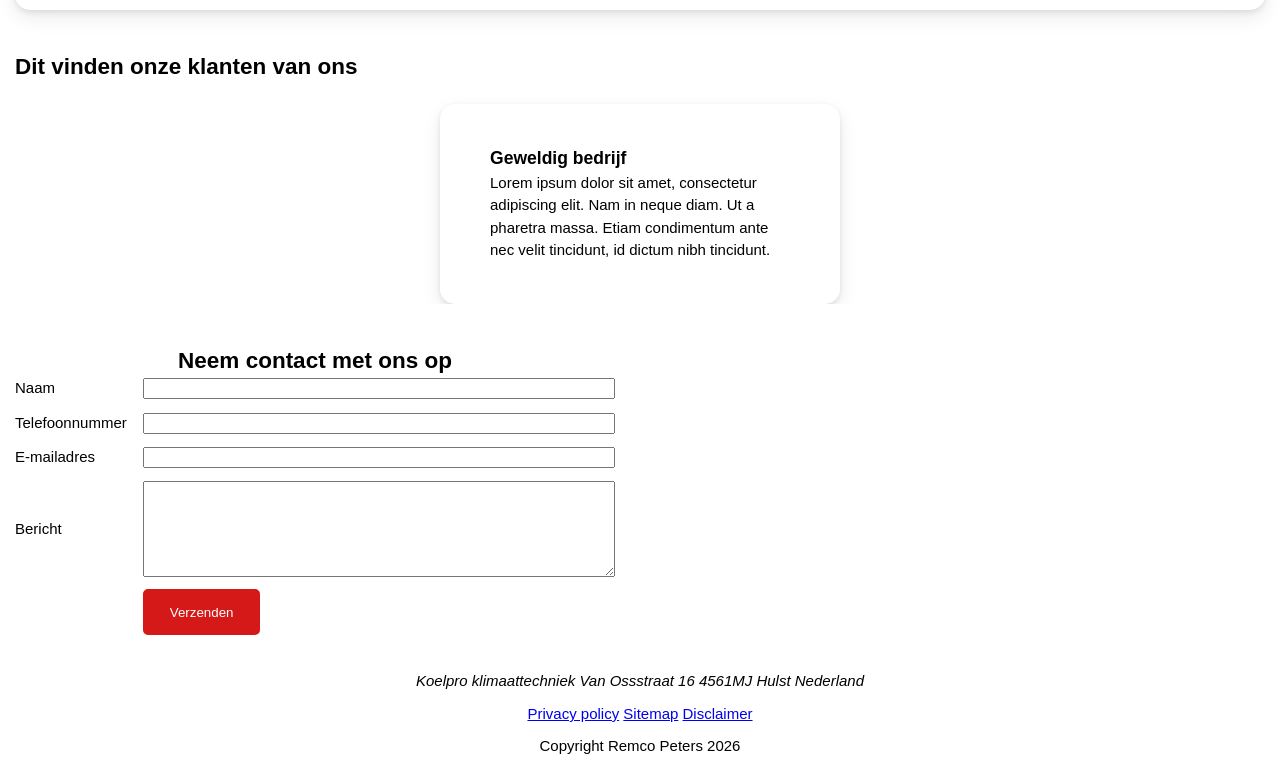
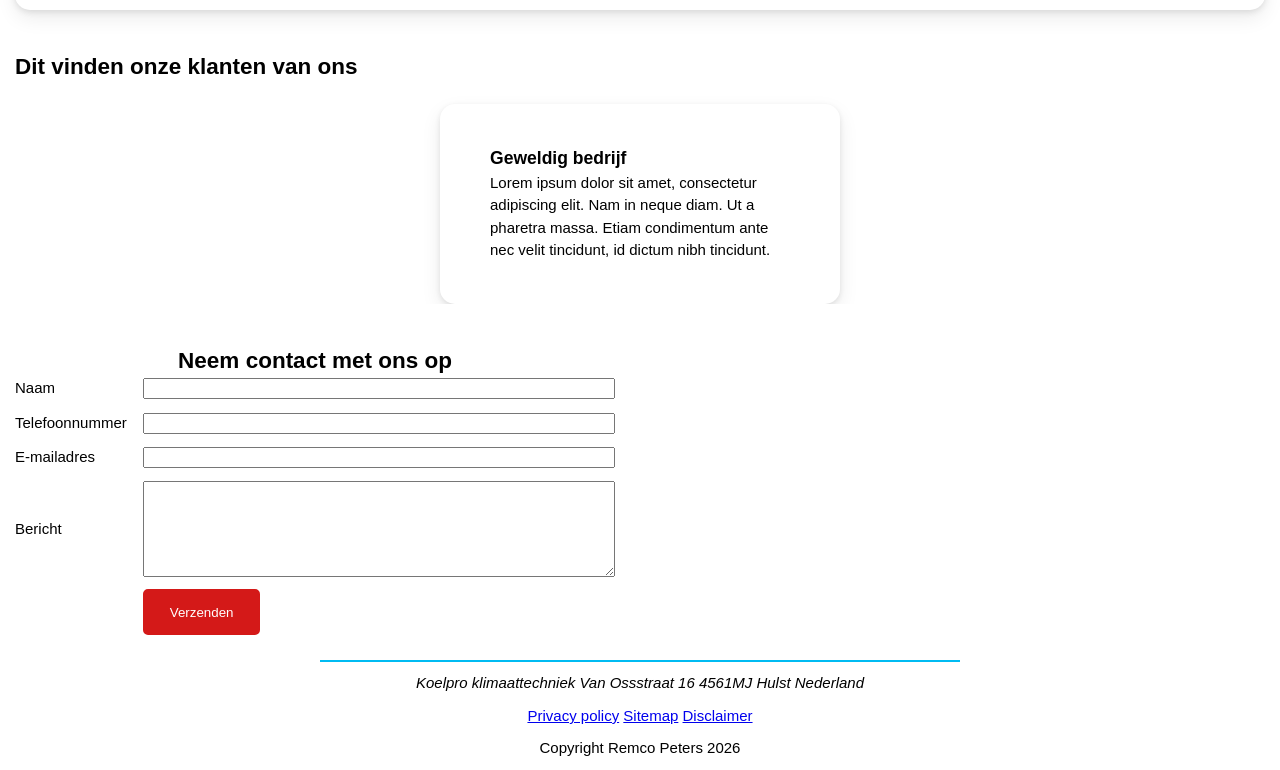
Before and after one commit to remcop1989/koelpro-website, a plain HTML site: page index.html in a window 1280 px wide. Shown: the part 2811-3581 px from the top of the page. Drawn offline with Linux system fonts and the light colour scheme.

Commit message:
added line to footer

```diff
--- a/index.html
+++ b/index.html
@@ -173,7 +173,7 @@
         </section>
     </main>
 
-    <footer class="pagefooter">
+    <footer class="pagefooter pagefooter__line">
             <div class="pagefooter__address">
                 <address>Koelpro klimaattechniek Van Ossstraat 16 4561MJ Hulst Nederland</address>
             </div>
--- a/styles.css
+++ b/styles.css
@@ -2,6 +2,7 @@
 :root {
     /* colors */
     --color-primary-blue: #0E6298;
+    --color-primary-blue2: #00bbf2;
     --color-primary-white: #ffffff;
     --color-cta: #D41918;
 
@@ -80,7 +81,6 @@ main {
 
 /* ------------------------------------HEADER AND FOOTER------------------------------------ */
 .pageheader {
-    /* background-color: var(--color-primary-blue); */
     background-color: var(--color-primary-white);
     padding-top: 10px;
     display: flex;
@@ -133,21 +133,27 @@ main {
 }
 
 .pagefooter {
-    /* background-color: var(--color-primary-blue); */
     background-color: var(--color-primary-white);
     display: flex;
     flex-direction: column;
     align-items: center;
     padding: 10px;
+    margin-left: auto;
+    margin-right: auto;
+}
+
+.pagefooter__line {
+    border-top: 2px solid var(--color-primary-blue2);
+    width: 50%;
 }
 
 .pagefooter__links, .pagefooter__address {
     padding-bottom: 10px;
 }
 
-.pagefooter__address address {
+/* .pagefooter__address address {
     text-align: center;
-}
+} */
 
 .pagefooter__spacer {
     flex: 1;
```
Lines whose indentation alone changed are shown as unchanged.
